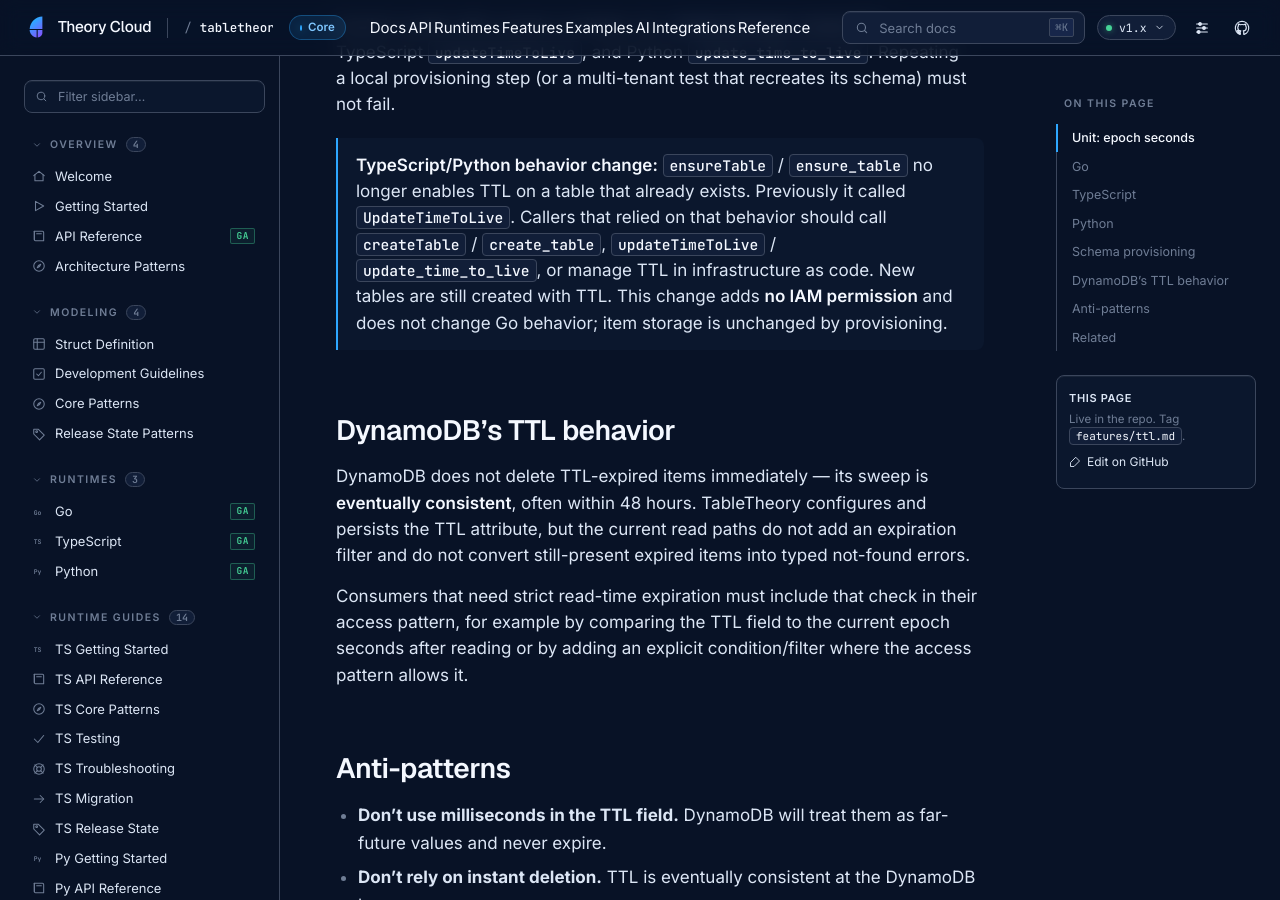
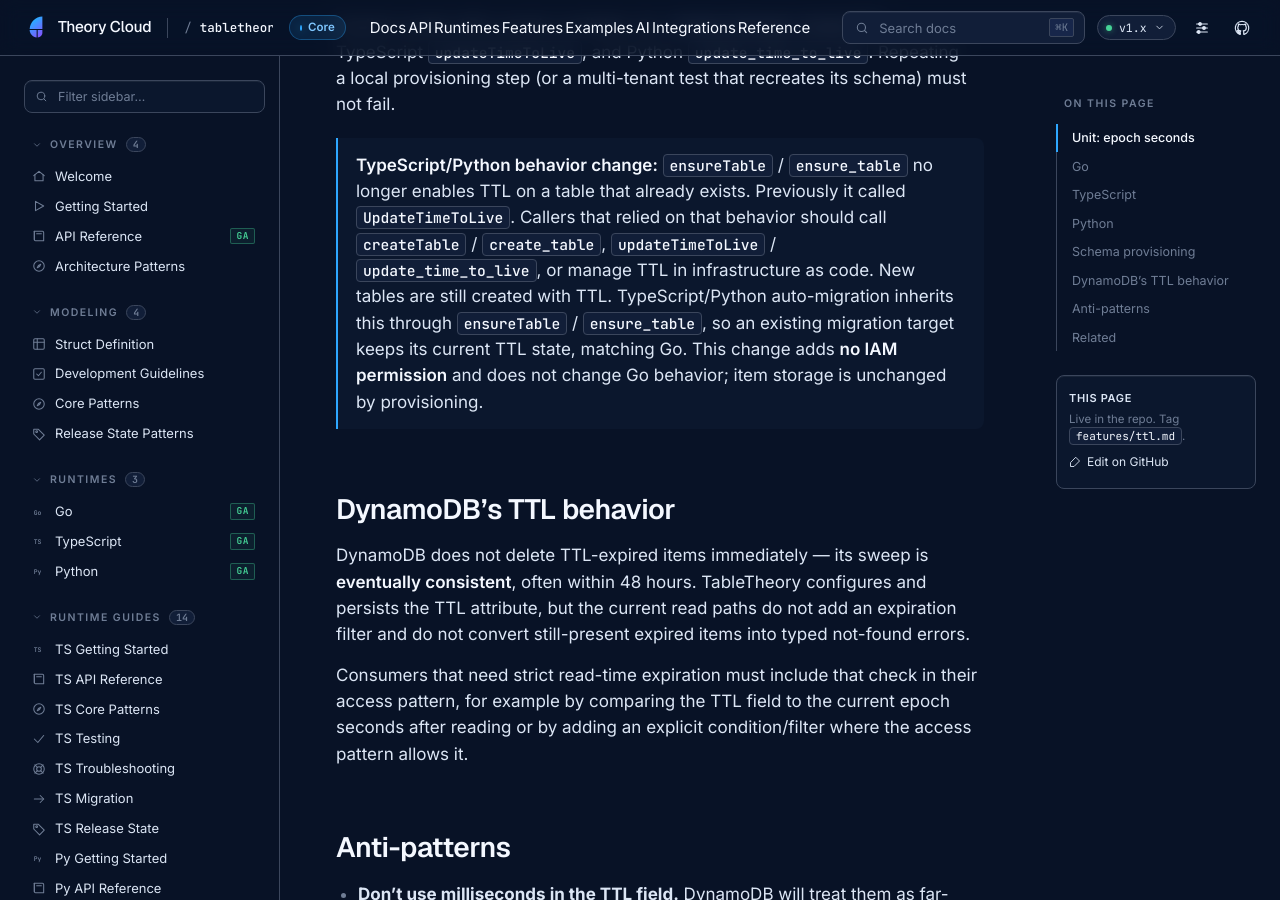
Before and after one commit to theory-cloud/TableTheory, a Jekyll site: the page built from docs/features/ttl.md, in a window 1280 px wide and 900 px high, scrolled down 2986 px. Built offline with Jekyll 4.4.1, drawn with Linux system fonts in a browser that asks for light colours.

Commit message:
docs(ttl): note auto-migration inherits ensureTable semantics
TypeScript/Python auto-migration calls ensureTable, so an existing target keeps its TTL state, matching Go auto-migration.

Refs Factory docs/058 LOCAL-T1.6

```diff
--- a/docs/features/ttl.md
+++ b/docs/features/ttl.md
@@ -112,8 +112,10 @@ not fail.
 > `UpdateTimeToLive`. Callers that relied on that behavior should call
 > `createTable` / `create_table`, `updateTimeToLive` /
 > `update_time_to_live`, or manage TTL in infrastructure as code. New tables
-> are still created with TTL. This change adds **no IAM permission** and does
-> not change Go behavior; item storage is unchanged by provisioning.
+> are still created with TTL. TypeScript/Python auto-migration inherits this
+> through `ensureTable` / `ensure_table`, so an existing migration target keeps
+> its current TTL state, matching Go. This change adds **no IAM permission** and
+> does not change Go behavior; item storage is unchanged by provisioning.
 
 ## DynamoDB's TTL behavior
 
```
Also changed, not shown: CHANGELOG.md.
